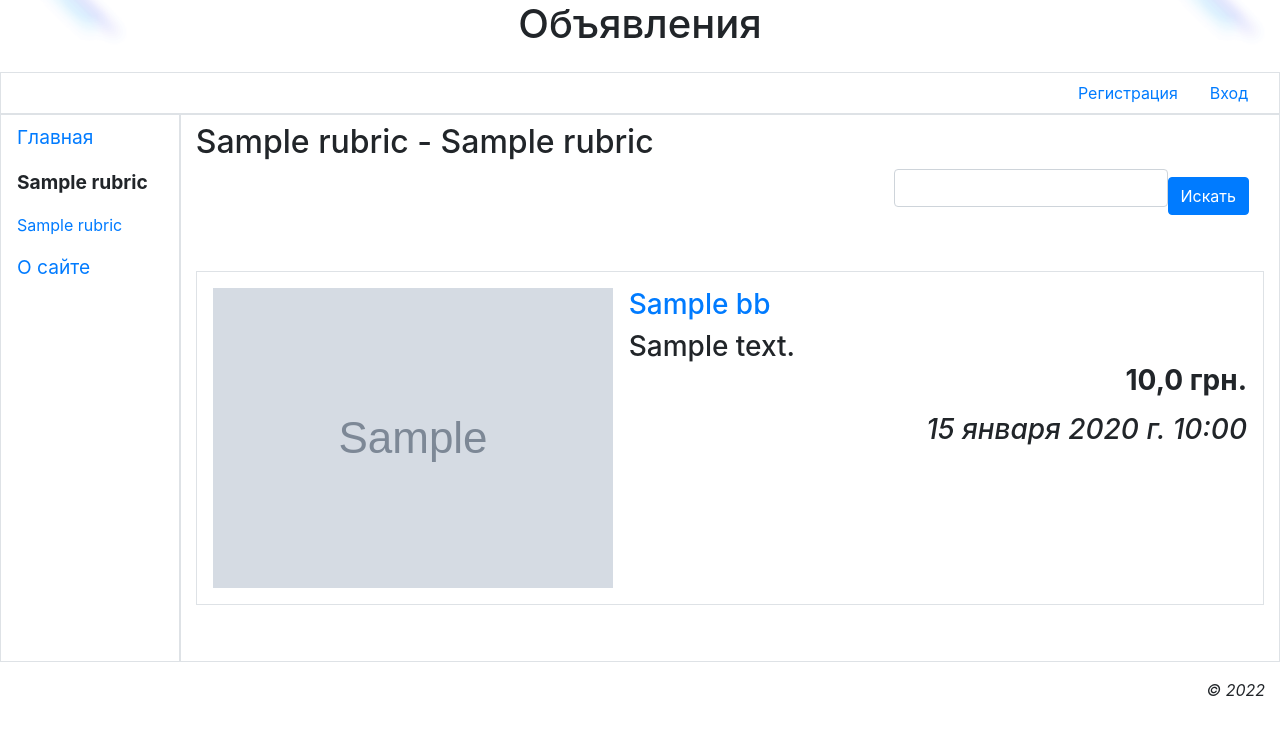
After one commit to MankoMax/bboard, a Django app: page /1/ in a window 1280 px wide. The commit adds this page. Shown: the top 735 px of the page. Run offline with Django 4.2, Linux system fonts and the light colour scheme; tables that the repository leaves empty hold one stand-in row (values such as "Sample post"); grey boxes marked "Sample" are stand-in pictures; some libraries are stand-ins or nearby versions.

Commit message:
added middleware, new models

```diff
--- a/bboard/urls.py
+++ b/bboard/urls.py
@@ -4,12 +4,16 @@ from django.conf import settings
 from django.contrib.staticfiles.views import serve
 from django.conf.urls.static import static
 from django.views.decorators.cache import never_cache
+from django.conf.urls.static import static
 
 urlpatterns = [
     path('admin/', admin.site.urls),
     path('', include('main.urls')),
     path('static/<path:path>', never_cache(serve), {'document_root': settings.STATIC_URL}),
-] + static(settings.STATIC_URL, document_root=settings.STATIC_ROOT)
+]
+# + static(settings.STATIC_URL, document_root=settings.STATIC_ROOT)
+# + static(settings.MEDIA_URL, document_root=settings.MEDIA_ROOT)
 
-# if settings.DEBUG:
-#     urlpatterns.append(path('static/<path:path>', serve, {'document_root': settings.STATIC_ROOT}))
+if settings.DEBUG:
+    urlpatterns.append(path('static/<path:path>', never_cache(serve)))
+    urlpatterns += static(settings.MEDIA_URL, document_root=settings.MEDIA_ROOT)
--- a/main/forms.py
+++ b/main/forms.py
@@ -3,6 +3,10 @@ from .models import AdvUser, SuperRubric, SubRubric
 from django.contrib.auth import password_validation
 from django.core.exceptions import ValidationError
 from .apps import user_registered
+
+
+class SearchForm(forms.Form):
+    keyword = forms.CharField(required=False, max_length=20, label='')
 
 
 class ChangeUserInfoForm(forms.ModelForm):
--- /dev/null
+++ b/main/middlewares.py
@@ -0,0 +1,20 @@
+from .models import SubRubric
+
+def bboard_context_processor(request):
+    context = {}
+    context['rubrics'] = SubRubric.objects.all()
+    context['keyword'] = ''
+    context['all'] = ''
+    if 'keyword' in request.GET:
+        keyword = request.GET['keyword']
+        if keyword:
+            context['keyword'] = "?keyword=" + keyword
+            context['all'] = 'all'
+    if 'page' in request.GET:
+        page = request.GET['page']
+        if page != '1':
+            if context['all']:
+                context['all'] += '&page=' + page
+            else:
+                context['all'] = '?page=' + page
+    return context
--- a/main/models.py
+++ b/main/models.py
@@ -1,10 +1,16 @@
 from django.db import models
 from django.contrib.auth.models import AbstractUser
+from .utilities import get_timestamp_path
 
 
 class AdvUser(AbstractUser):
     is_activated = models.BooleanField(default=True, db_index=True, verbose_name='Прошел активацию?')
     send_messages = models.BooleanField(default=True, verbose_name='Слать оповещения o новых комментариях?')
+
+    def delete(self, *args, **kwargs):
+        for bb in self.bb_set.all():
+            bb.delete()
+        super().delete(*args, **kwargs)
 
     class Meta(AbstractUser.Meta):
         pass
@@ -53,3 +59,35 @@ class SubRubric(Rubric):
         verbose_name = 'Подрубрика'
         verbose_name_plural = 'Подрубрики'
         ordering = ['super_rubric__order', 'super_rubric__name', 'order', 'name']
+
+class Bb(models.Model):
+    rubric = models.ForeignKey(SubRubric, on_delete=models.PROTECT, verbose_name='Рубрика')
+    title = models.CharField(max_length=40, verbose_name='Товар')
+    content = models.TextField(null=True, blank=True, verbose_name='Описание')
+    price = models.FloatField(null=True, blank=True, verbose_name='Цена')
+    contacts = models.TextField(verbose_name='Контакты')
+    image = models.ImageField(null=True, blank=True, upload_to=get_timestamp_path, verbose_name='Изображение')
+    author = models.ForeignKey(AdvUser, on_delete=models.CASCADE, verbose_name='Автор объявления')
+    is_active = models.BooleanField(default=True, db_index=True, verbose_name='Выводить в списке?')
+    created_at = models.DateTimeField(auto_now_add=True, db_index=True, verbose_name='Опубликовано')
+
+    def delete(self, *args, **kwargs):
+        for ai in self.additionalimage_set.all():
+            ai.delete()
+        super().delete(*args, **kwargs)
+
+    class Meta:
+        verbose_name = 'Объявление'
+        verbose_name_plural = 'Объявления'
+        ordering = ['-created_at']
+
+class AdditionalImage(models.Model):
+    bb = models.ForeignKey(Bb, on_delete=models.CASCADE, verbose_name='Объявление')
+    image = models.ImageField(upload_to=get_timestamp_path, verbose_name='Изображение')
+
+    def __str__(self):
+        return '%s' % self.bb.title
+
+    class Meta:
+        verbose_name = 'Дополнительное изображение'
+        verbose_name_plural = 'Дополнительные изображения'
--- a/main/templates/layout/basic.html
+++ b/main/templates/layout/basic.html
@@ -48,18 +48,17 @@
         <nav class="col-md-auto nav flex-column border">
             <a class="nav-link root"
             href="{% url 'main:index' %}">Главная</a>
+
+            {% for rubric in rubrics%}
+            {% ifchanged rubric.super_rubric.pk %}
             <span class="nav-link root font-weight-bold">
-            Недвижимость</span>
-            <a class="nav-link" href="#"Жилье</a>
-            <a class="nav-link" href="#">Склады</a>
-            <a class="nav-link" href="#">Гаражи</a>
-            <span class="nav-link root font-weight-bold" href="#">
-            Транспорт</span>
-            <a class="nav-link" href="#">Легковые</a>
-            <a class="nav-link" href="#">Грузовые</a>
-            <nav class="col-md-auto nav flex-column border">
-                <a class="nav-link root" href="{% url 'main:other' page='about' %}">
-                O сайте</a>
+            {{ rubric.super_rubric.name }}</span>
+            {% endifchanged %}
+            <a class="nav-link" href="{% url 'main:by_rubric' pk=rubric.pk %}">
+            {{ rubric.name }}</a>
+            {% endfor %}
+
+            <a class="nav-link root" href="{% url 'main:other' page='about' %}">O сайте</a>
             </nav>
         </nav>
         <section class="col border py-2">
--- /dev/null
+++ b/main/templates/main/by_rubric.html
@@ -0,0 +1,44 @@
+{% extends "layout/basic.html" %}
+
+{% load thumbnail %}
+{% load static %}
+{% load bootstrap4 %}
+
+{% block title %}{{ rubric }}{% endblock %}
+
+{% block content %}
+<h2 class="mb-2">{{ rubric }}</h2>
+<div class="container-fluid mb-2">
+    <div class="row">
+        <div class="col">&nbsp;</div>
+        <form class="col-md-auto form-inline">
+            {% bootstrap_form form show_label=False %}
+            {% bootstrap_button content='Искать' button_type='submit' %}
+        </form>
+    </div>
+</div>
+{% if bbs %}
+<ul class="list-unstyled">
+    {% for bb in bbs %}
+    <li class="media my-5 p-3 border">
+        {% url 'main:detail' rubric_pk=rubric.pk pk=bb.pk as url %}
+        <a href="{{ url }}{{ all }}">
+        {% if bb.image %}
+        <img class="mr-3" src="{% thumbnail bb.image 'default' %}">
+        {% else %}
+        <img class="mr-3" src="{% static 'main/empty.jpg' %}">
+        {% endif %}
+        </a>
+        <div class="media-body">
+            <h3><a href="{{ url }}{{ all }}">
+            {{ bb.title }}</a><h3>
+            <div>{{ bb.content }}</div>
+            <p class="text-right font-weight-bold">{{ bb.price }} грн.</p>
+            <p class="text-right font-italic">{{ bb.created_at }}</p>
+            </div>
+    </li>
+    {% endfor %}
+</ul>
+{% bootstrap_pagination page url=keyword %}
+{% endif %}
+{% endblock %}
--- a/main/urls.py
+++ b/main/urls.py
@@ -1,10 +1,11 @@
 from django.urls import path
-from .views import index, other_page, profile, user_activate, DeleteUserView ,BBLoginView, BBLogoutView, ChangeUserInfoView, BBPasswordChangeView, RegisterUserView, RegisterDoneView
+from .views import by_rubric, index, other_page, profile, user_activate, DeleteUserView ,BBLoginView, BBLogoutView, ChangeUserInfoView, BBPasswordChangeView, RegisterUserView, RegisterDoneView
 
 app_name = 'main'
 
 urlpatterns = [
     path('', index, name='index'),
+    path('<int:pk>/', by_rubric, name='by_rubric'),
     path('<str:page>/', other_page, name='other'),
     path('accounts/login/', BBLoginView.as_view(), name='login'),
     path('accounts/logout/', BBLogoutView.as_view(), name='logout'),
--- a/main/utilities.py
+++ b/main/utilities.py
@@ -1,6 +1,8 @@
 from django.template.loader import render_to_string
 from django.core.signing import Signer
 from bboard.settings import ALLOWED_HOSTS
+from datetime import datetime
+from os.path import splitext
 
 
 signer = Signer()
@@ -15,3 +17,7 @@ def send_activation_notification(user):
     subject = render_to_string('email/activation_letter_subject.txt', context)
     body_text = render_to_string('email/activation_letter_body.txt', context)
     user.email_user(subject, body_text)
+
+
+def get_timestamp_path(instance, filename):
+    return '%s%s' % (datetime.now().timestamp(), splitext(filename)[1])
--- a/main/views.py
+++ b/main/views.py
@@ -11,10 +11,13 @@ from django.views.generic.edit import UpdateView, CreateView, DeleteView
 from django.views.generic.base import TemplateView
 from django.contrib.messages.views import SuccessMessageMixin
 from django.urls import reverse_lazy
-from .models import AdvUser
+from .models import AdvUser, SubRubric, Bb
 from .forms import ChangeUserInfoForm, RegisterUserForm
 from .utilities import signer
 from django.core.signing import BadSignature
+from django.core.paginator import Paginator
+from .forms import SearchForm
+from django.db.models import Q
 
 
 class DeleteUserView(LoginRequiredMixin, DeleteView):
@@ -111,3 +114,23 @@ def other_page(request, page):
 
 def index(request):
     return render(request, 'main/index.html')
+
+
+def by_rubric(request, pk):
+    rubric = get_object_or_404(SubRubric, pk=pk)
+    bbs = Bb.objects.filter(is_active=True, rubric=pk)
+    if 'keyword' in request.GET:
+        keyword = request.GET['keyword']
+        q = Q(title__icontains=keyword) | Q(content__icontains=keyword)
+        bbs = bbs.filter(q)
+    else:
+        keyword = ''
+    form = SearchForm(initial={'keyword': keyword})
+    paginator = Paginator(bbs, 2)
+    if 'page' in request.GET:
+        page_num = request.GET['page']
+    else:
+        page_num = 1
+    page = paginator.get_page(page_num)
+    context = {'rubric': rubric, 'bbs': page.object_list, 'page': page, 'form': form}
+    return render(request, 'main/by_rubric.html', context)
--- a/pyproject.toml
+++ b/pyproject.toml
@@ -8,6 +8,8 @@ authors = ["MankoMax <fanatscape@gmail.com>"]
 python = "^3.10"
 Django = "^4.1.4"
 django-bootstrap4 = "^22.3"
+easy-thumbnails = "^2.8.4"
+django-cleanup = "^6.0.0"
 
 [tool.poetry.dev-dependencies]
 
```
Also changed, not shown: bboard/settings.py (+18 -1 lines), main/admin.py (+10 -1 lines), main/migrations/0003_bb_additionalimage.py (added), media/1672328875.065136.jpg (added), media/1672328875.065136.jpg.96x96_q85_crop-scale.jpg (added), media/1672328966.157783.jpg (added), media/1672328966.157783.jpg.96x96_q85_crop-scale.jpg (added), static/main/empty.jpg (added), 1 other file.
